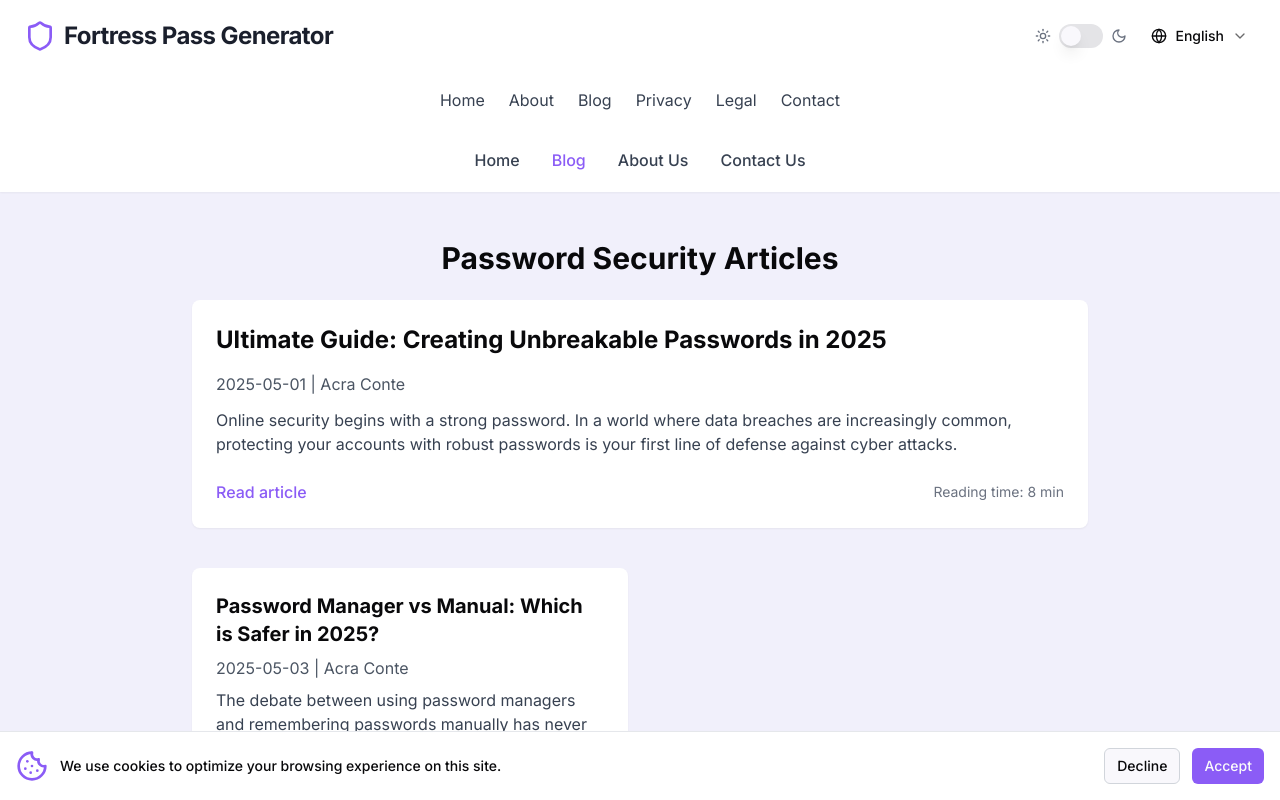
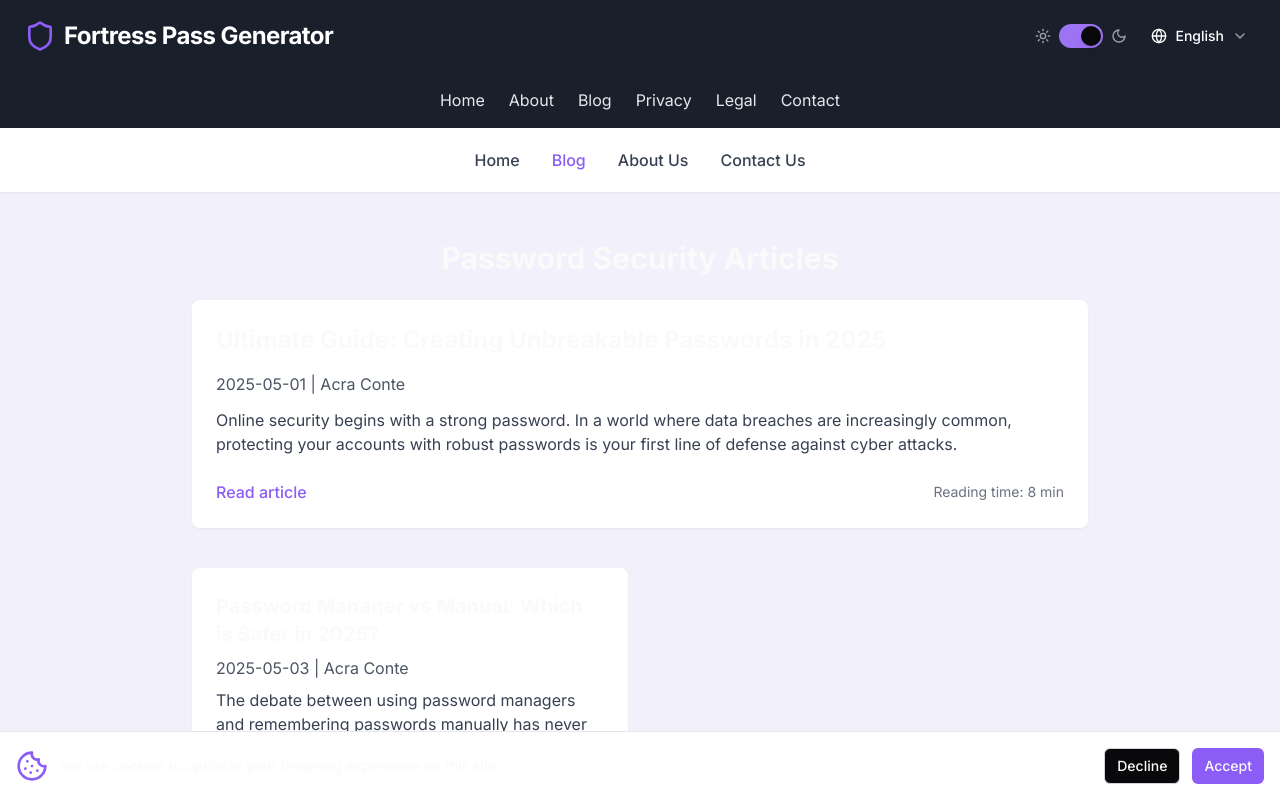
Before and after one commit to AbconBuzyApp/forti-pass-forge, a React (Vite) app: page /blog in a window 1280 px wide. Shown: the top 800 px of the page. Built offline with nearby package versions, Linux system fonts and the light colour scheme.

Commit message:
feat: Implement dark theme as default
Sets the default theme to dark and allows the user to toggle between light and dark themes.

```diff
--- a/src/components/Header.tsx
+++ b/src/components/Header.tsx
@@ -12,14 +12,14 @@ interface HeaderProps {
 }
 
 const Header = ({ language, onLanguageChange }: HeaderProps) => {
-  // Theme state management
+  // Theme state management with dark as default
   const [theme, setTheme] = useState<"light" | "dark">(() => {
-    // Initialize theme from localStorage or system preference
+    // Initialize theme from localStorage or default to dark
     const storedTheme = localStorage.getItem("theme");
-    if (storedTheme === "light" || storedTheme === "dark") {
-      return storedTheme;
+    if (storedTheme === "light") {
+      return "light";
     }
-    return window.matchMedia("(prefers-color-scheme: dark)").matches ? "dark" : "light";
+    return "dark";
   });
 
   // Apply theme changes to document
--- a/src/main.tsx
+++ b/src/main.tsx
@@ -6,12 +6,14 @@ import './index.css'
 // Set initial theme before render to prevent flickering
 const initTheme = () => {
   const storedTheme = localStorage.getItem("theme");
-  if (storedTheme === "dark") {
+  if (storedTheme === "light") {
+    document.documentElement.classList.remove("dark");
+  } else {
+    // Default to dark theme if no theme is stored or theme is dark
     document.documentElement.classList.add("dark");
-  } else if (storedTheme === "light") {
-    document.documentElement.classList.remove("dark");
-  } else if (window.matchMedia("(prefers-color-scheme: dark)").matches) {
-    document.documentElement.classList.add("dark");
+    if (!storedTheme) {
+      localStorage.setItem("theme", "dark");
+    }
   }
 };
 
```
